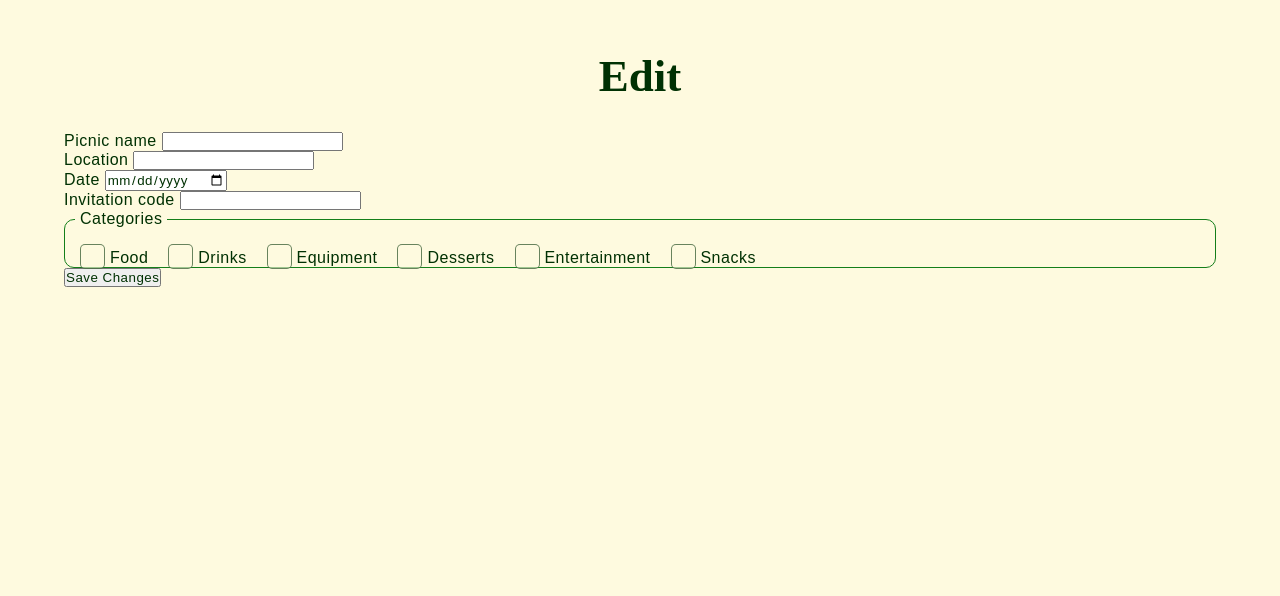
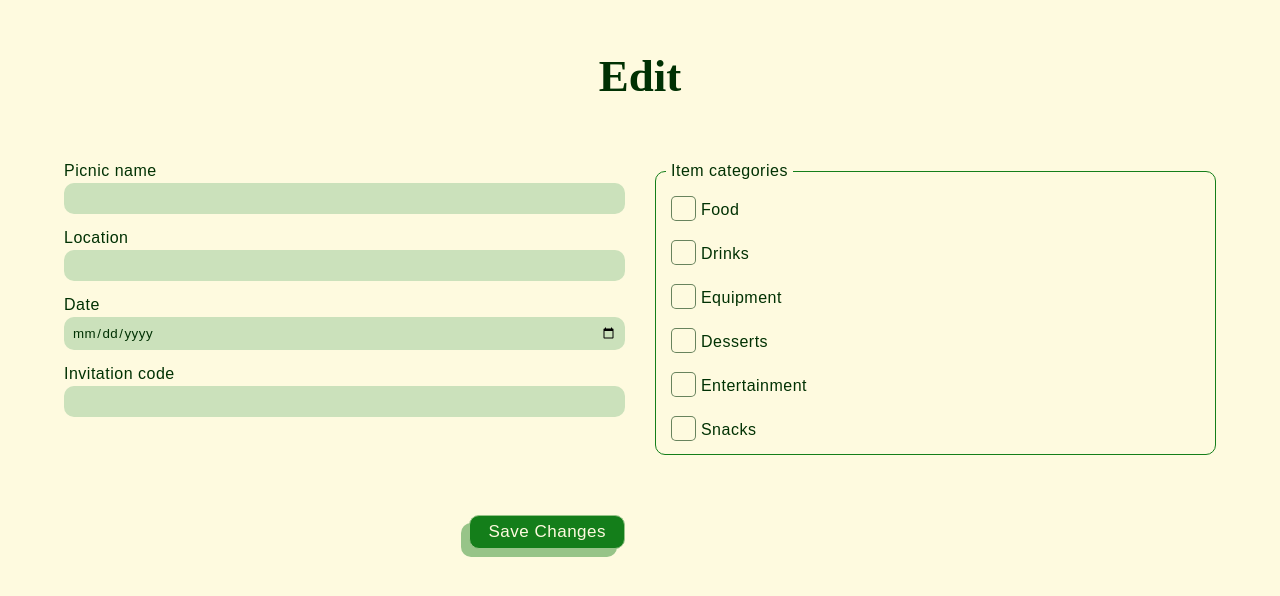
Before and after one commit to Jenea-G/web-project-1, a Flask app: template templates/edit_picnic.html in a window 1280 px wide. Shown: the part 60-656 px from the top of the page. Run offline with Flask 3, Linux system fonts and the light colour scheme; the template is opened without the code that fills it, so the values that code supplies are empty; some web fonts are replaced.

Commit message:
add edit picnic page style

```diff
--- a/templates/create_picnic.html
+++ b/templates/create_picnic.html
@@ -3,9 +3,9 @@
 <section>
     <div class="container">
         <h1>Create your picnic</h1>
+
         <form method="POST" class="form form-green">
             <div class="form-grid">
-
 
                 <div>
                     <div>
@@ -30,8 +30,6 @@
                 </div>
 
                 <div>
-
-
                     <fieldset>
                         <legend class="p-special">Item categories</legend>
                         <div>
@@ -83,8 +81,10 @@
                 <button type="submit" class="btn btn-small btn-small-shadow">
                     Create Picnic
                 </button>
+
             </div>
         </form>
+
     </div>
 </section>
 {% endblock %}
--- a/templates/edit_picnic.html
+++ b/templates/edit_picnic.html
@@ -3,8 +3,11 @@
 <section>
     <div class="container">
         <h1>Edit {{ picnic.picnic_name }}</h1>
-        <form action="{{ url_for('edit_picnic', picnic_id=picnic.id) }}" method="POST">
 
+        <form action="{{ url_for('edit_picnic', picnic_id=picnic.id) }}" method="POST" class="form form-green">
+            <div class="form-grid">
+
+                <div>
                     <div>
                         <label for="picnic_name">Picnic name</label>
                         <input type="text" id="picnic_name" name="picnic_name" maxlength="155" required
@@ -13,7 +16,8 @@
 
                     <div>
                         <label for="location">Location</label>
-                <input type="text" id="location" name="location" maxlength="155" required value="{{ picnic.location }}">
+                        <input type="text" id="location" name="location" maxlength="155" required
+                            value="{{ picnic.location }}">
                     </div>
 
                     <div>
@@ -26,51 +30,69 @@
                         <input type="text" id="invitation_code" name="invitation_code" maxlength="155" required
                             value="{{ picnic.invitation_code }}">
                     </div>
+                </div>
 
+                <div>
                     <fieldset>
-                <legend>Categories</legend>
+                        <legend>Item categories</legend>
 
+                        <div>
                             <label>
                                 <input type="checkbox" name="categories" value="Food" {% if ItemCategory.FOOD in
                                     picnic.selected_categories %}checked{% endif %}>
                                 Food
                             </label>
+                        </div>
 
+                        <div>
                             <label>
                                 <input type="checkbox" name="categories" value="Drinks" {% if ItemCategory.DRINKS in
                                     picnic.selected_categories %}checked{% endif %}>
                                 Drinks
                             </label>
+                        </div>
 
+                        <div>
                             <label>
-                    <input type="checkbox" name="categories" value="Equipment" {% if ItemCategory.EQUIPMENT in
-                        picnic.selected_categories %}checked{% endif %}>
+                                <input type="checkbox" name="categories" value="Equipment" {% if ItemCategory.EQUIPMENT
+                                    in picnic.selected_categories %}checked{% endif %}>
                                 Equipment
                             </label>
 
+                        </div>
+
+                        <div>
                             <label>
                                 <input type="checkbox" name="categories" value="Desserts" {% if ItemCategory.DESSERTS in
                                     picnic.selected_categories %}checked{% endif %}>
                                 Desserts
                             </label>
+                        </div>
 
+                        <div>
                             <label>
-                    <input type="checkbox" name="categories" value="Entertainment" {% if ItemCategory.ENTERTAINMENT in
-                        picnic.selected_categories %}checked{% endif %}>
+                                <input type="checkbox" name="categories" value="Entertainment" {% if
+                                    ItemCategory.ENTERTAINMENT in picnic.selected_categories %}checked{% endif %}>
                                 Entertainment
                             </label>
+                        </div>
 
+                        <div>
                             <label>
                                 <input type="checkbox" name="categories" value="Snacks" {% if ItemCategory.SNACKS in
                                     picnic.selected_categories %}checked{% endif %}>
                                 Snacks
                             </label>
+                        </div>
+
                     </fieldset>
+                </div>
 
-            <button type="submit">
+                <button type="submit" class="btn btn-small btn-small-shadow">
                     Save Changes
                 </button>
 
+            </div>
         </form>
 
     </div>
```
Lines whose indentation alone changed are shown as unchanged.
